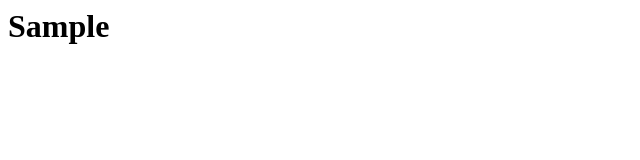
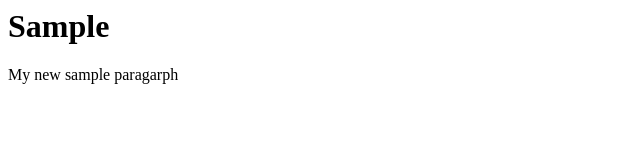
Before and after one commit to akashkrishnan2004/mern_stack, a plain HTML site: page samplehtml.html in a window 1280 px wide. Shown: the whole page, without its empty margins (0-640 px from the left). Drawn offline with Linux system fonts and the light colour scheme.

Commit message:
initial commit

```diff
--- a/samplehtml.html
+++ b/samplehtml.html
@@ -5,5 +5,6 @@
 
     <body>
         <h1>Sample</h1>
+        <p>My new sample paragarph</p>
     </body>
 </html>
```
